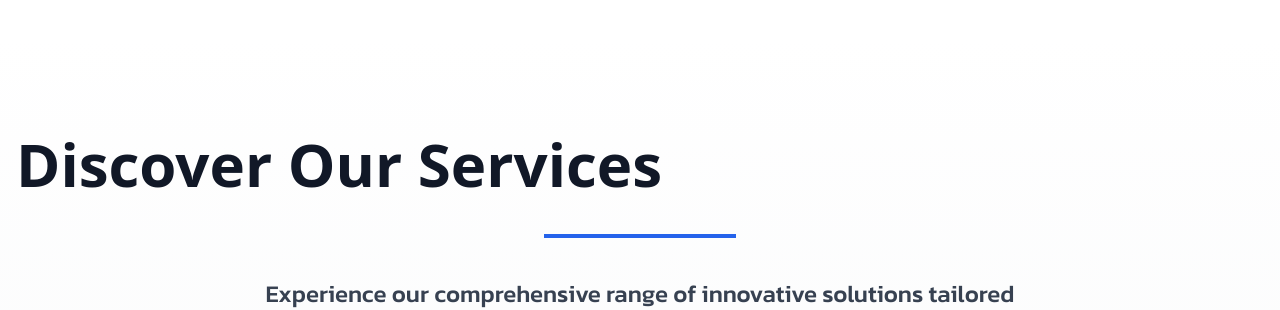
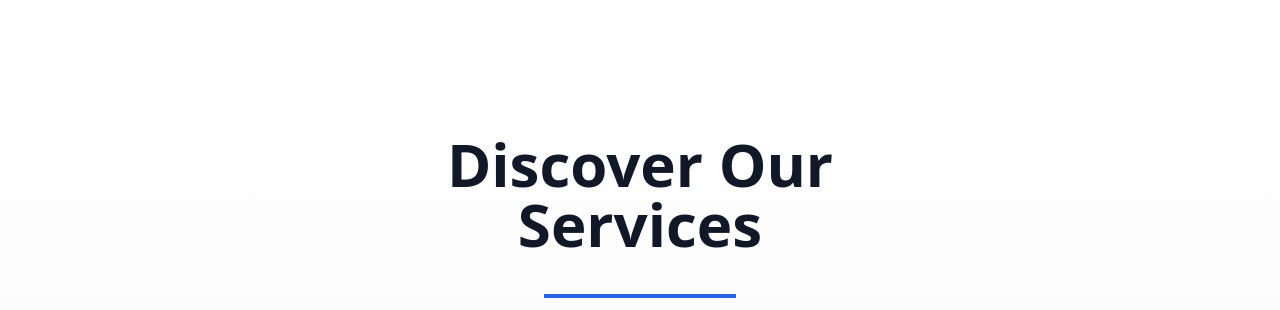
Before and after one commit to AkshayKalamkarr/supremeinfrastructure, a Next.js app: page / in a window 1280 px wide. Shown: the part 2600-2910 px from the top of the page. Built offline with nearby package versions, Linux system fonts and the light colour scheme.

Commit message:
new code

```diff
--- a/components/AppleCards.jsx
+++ b/components/AppleCards.jsx
@@ -16,7 +16,7 @@ export function AppleCardsCarouselDemo() {
           initial={{ opacity: 0, y: 20 }}
           animate={{ opacity: 1, y: 0 }}
           transition={{ duration: 0.6 }}
-          className='relative inline-block text-4xl md:text-6xl font-extrabold text-gray-900 font-sans text-center sm:mx-12 mb-6 md:mb-10 md:mx-auto'
+          className='relative inline-block text-4xl md:text-6xl font-extrabold text-gray-900 font-sans text-center sm:mx-12 mb-6 md:mb-10 md:mx-80'
         >
           Discover Our Services
           <span className='absolute bottom-0 left-0 w-full h-1 bg-blue-600 transform scale-x-0 transition-transform duration-300 group-hover:scale-x-100'></span>
```
